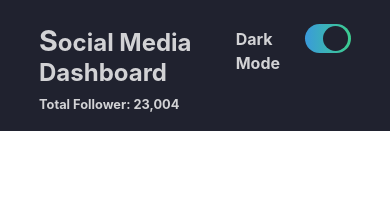
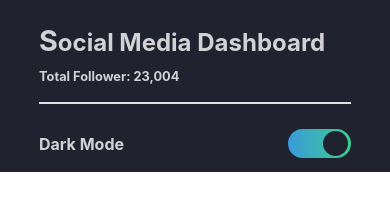
Before and after one commit to Nathaniel091/social-media-dashboard, a plain HTML site: page index.html in a window 390 px wide. Drawn offline with Linux system fonts and the light colour scheme.

Commit message:
testing screen sizes

```diff
--- a/css/main.css
+++ b/css/main.css
@@ -12,7 +12,7 @@
 header {
 	background: rgb(248, 249, 254);
 }
-header section[id="wrapper-header"] {
+header #wrapper-header {
 	width: 80%;
 }
 /*heading-text*/
--- a/css/media.css
+++ b/css/media.css
@@ -1,3 +1,7 @@
+
+					/*HEADER*/
+
+/*768px*/
 @media screen and (max-width:768px) {
 	/*darkMode-toggler-wrapper*/
 	div[id="darkMode-toggler-wrapper"] p{
@@ -12,14 +16,22 @@
 		height: 25px;
 	}
 }
-/*@media screen and (max-width:600px) {
-	header section[id="wrapper-header"]{
+/*600px*/
+@media screen and (max-width:600px) {
+	header #wrapper-header{
 		display: block !important;
-	}*/
+		color: red;
+	}
 	/*darkMode-toggler-wrapper*/
-	/*div[id="darkMode-toggler-wrapper"] {
+	div[id="darkMode-toggler-wrapper"] {
 		border-top: 2px solid rgb(225, 225, 225, 1);
 		padding-top: 25px;
 		justify-content: space-between;
 	}
-}*/
+}
+
+
+
+
+
+					/*MAIN
```
